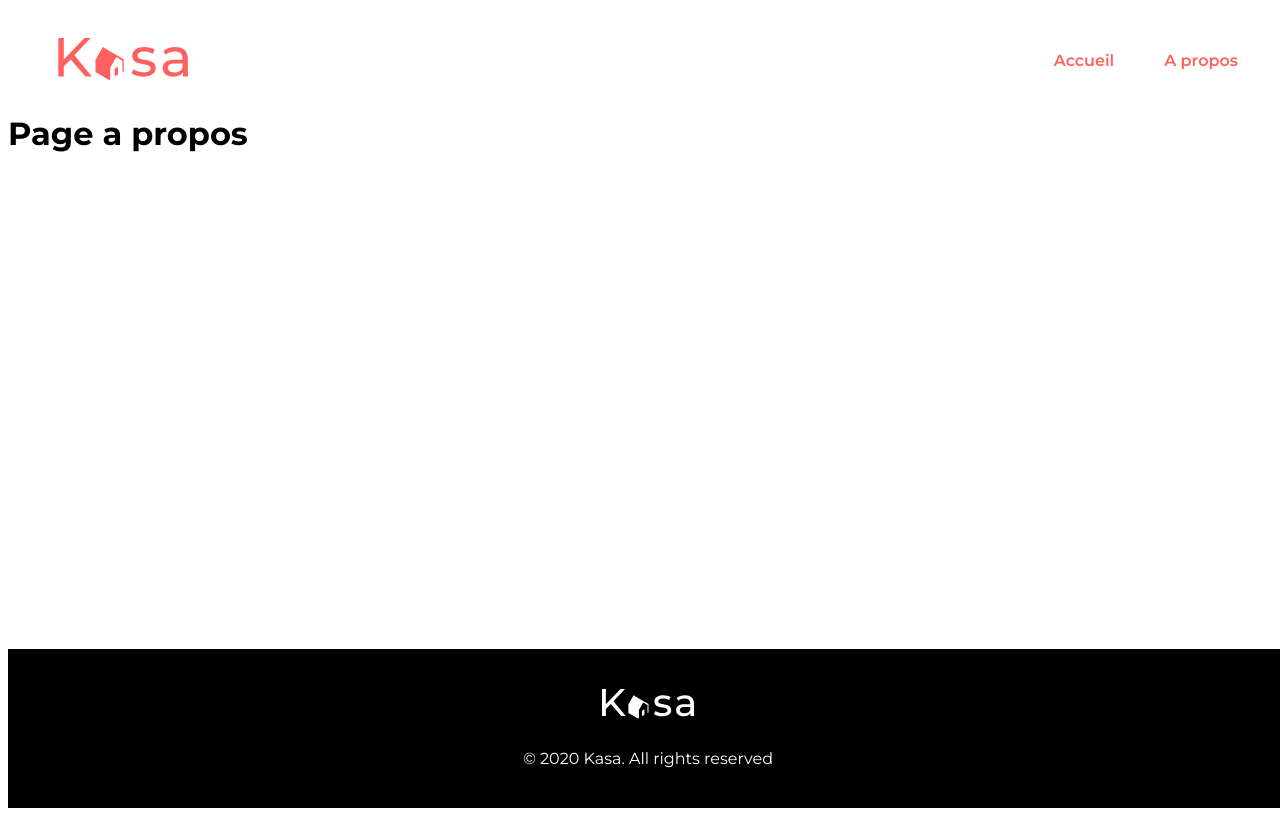
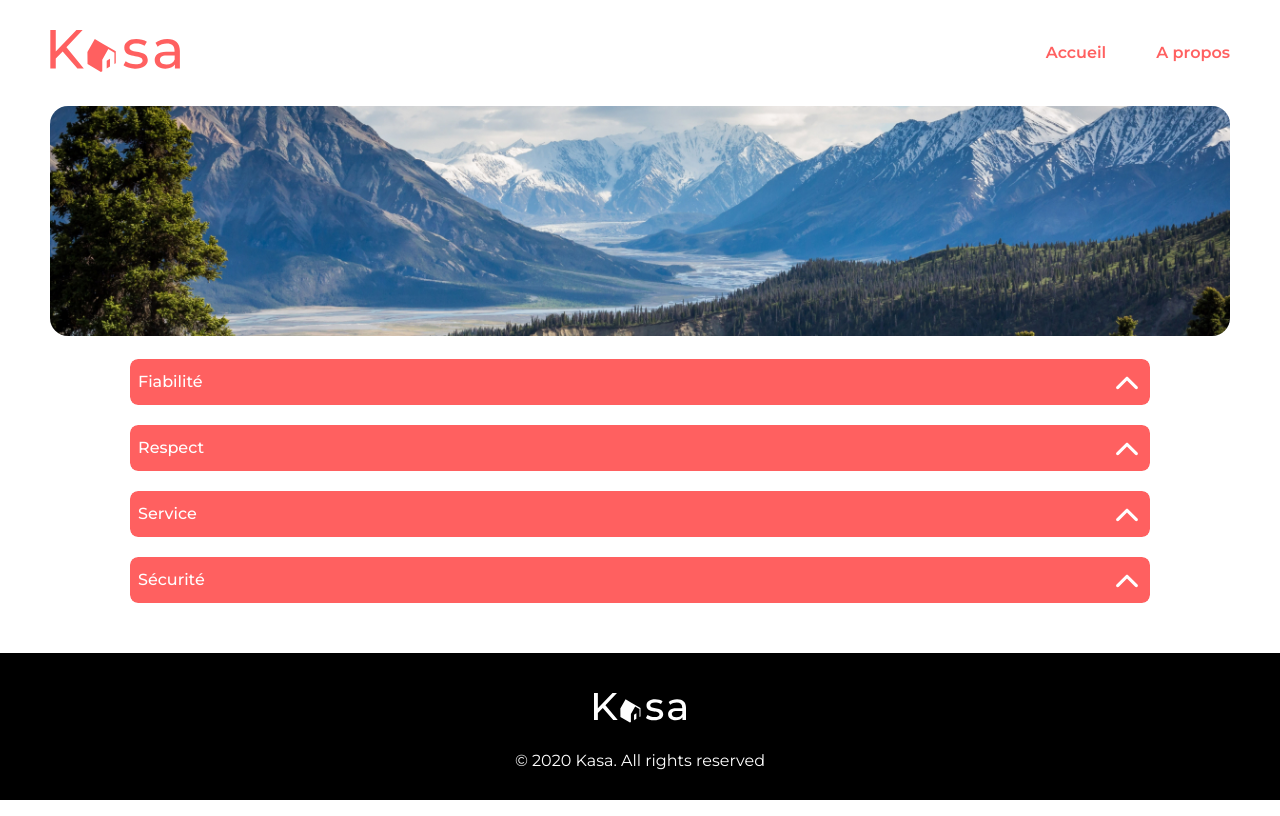
Before and after one commit to FPan7792/projet-kasa, a React (Create React App) app: page /about in a window 1280 px wide. Built offline with nearby package versions, Linux system fonts and the light colour scheme.

Commit message:
about page desktop version wip

```diff
--- a/src/App.js
+++ b/src/App.js
@@ -10,7 +10,7 @@ import ErrorPage from "./pages/ErrorPage.js";
 
 // routes
 import Home from "./routes/Home/home";
-import About from "./routes/about";
+import About from "./routes/About/about";
 import Accomodation from "./routes/Accomodation/accomodation";
 
 const App = () => {
--- a/src/components/Collapse/Collapse.js
+++ b/src/components/Collapse/Collapse.js
@@ -23,7 +23,7 @@ const Collapse = (props) => {
         />
       </div>
       <div className={!isOpen ? styles.closed_description : styles.description}>
-        {props.children}
+        <p className={styles.description__p}>{props.children}</p>
       </div>
     </div>
   );
--- a/src/components/Collapse/collapse.module.scss
+++ b/src/components/Collapse/collapse.module.scss
@@ -39,21 +39,47 @@
   }
 
   .description {
-    padding: 16px;
     line-height: 23px;
-    transition: all 0.5s ease-out;
+    transition: all 0.7s;
+    box-sizing: border-box;
+    height: 100%;
+    min-height: 100px;
+    max-height: 500px;
+    overflow-y: auto;
+    // display: flex;
+    // padding: 16px;
 
-    box-sizing: border-box;
-    height: 210px;
-    min-height: 210px;
-    overflow-y: auto;
+    p {
+      // min-height: 100%;
+      opacity: 1;
+      transform: translateY(0%);
+      height: 100%;
+      // flex-grow: 1;
+      transition: all 0.7s;
+    }
   }
 
   .closed_description {
-    padding: 0px;
     line-height: 23px;
-    transition: all 0.5s ease-out;
+    transition: all 0.7s;
     height: 0px;
     min-height: 0px;
+    max-height: 0px;
+    display: flex;
+    p {
+      transition: all 0.7s;
+      height: 0px;
+      opacity: 0;
+      transform: translateY(-100%);
+
+      // flex-grow: 0;
+    }
+  }
+
+  .description__p {
+    // padding: 16px;
+    // width: 90%;
+    margin: 20px;
+    // flex-grow: 1;
   }
 }
--- a/src/index.scss
+++ b/src/index.scss
@@ -1,5 +1,130 @@
 // RESET CSS
 @import-normalize; /* bring in normalize.css styles */
+
+html,
+body,
+div,
+span,
+applet,
+object,
+iframe,
+h1,
+h2,
+h3,
+h4,
+h5,
+h6,
+p,
+blockquote,
+pre,
+a,
+abbr,
+acronym,
+address,
+big,
+cite,
+code,
+del,
+dfn,
+em,
+img,
+ins,
+kbd,
+q,
+s,
+samp,
+small,
+strike,
+strong,
+sub,
+sup,
+tt,
+var,
+b,
+u,
+i,
+center,
+dl,
+dt,
+dd,
+ol,
+ul,
+li,
+fieldset,
+form,
+label,
+legend,
+table,
+caption,
+tbody,
+tfoot,
+thead,
+tr,
+th,
+td,
+article,
+aside,
+canvas,
+details,
+embed,
+figure,
+figcaption,
+footer,
+header,
+hgroup,
+menu,
+nav,
+output,
+ruby,
+section,
+summary,
+time,
+mark,
+audio,
+video {
+  margin: 0;
+  padding: 0;
+  border: 0;
+  font-size: 100%;
+  font: inherit;
+  vertical-align: baseline;
+}
+/* HTML5 display-role reset for older browsers */
+article,
+aside,
+details,
+figcaption,
+figure,
+footer,
+header,
+hgroup,
+menu,
+nav,
+section {
+  display: block;
+}
+body {
+  line-height: 1;
+}
+ol,
+ul {
+  list-style: none;
+}
+blockquote,
+q {
+  quotes: none;
+}
+blockquote:before,
+blockquote:after,
+q:before,
+q:after {
+  content: "";
+  content: none;
+}
+table {
+  border-collapse: collapse;
+  border-spacing: 0;
+}
 
 * {
   box-sizing: border-box;
@@ -15,7 +140,6 @@ ul {
 body {
   box-sizing: border-box;
   max-width: 1440px;
-  width: 100vw;
   font-family: "Montserrat", -apple-system, BlinkMacSystemFont, "Segoe UI",
     "Roboto", "Oxygen", "Ubuntu", "Cantarell", "Fira Sans", "Droid Sans",
     "Helvetica Neue", sans-serif;
--- /dev/null
+++ b/src/routes/About/about.js
@@ -0,0 +1,49 @@
+import styles from "./about.module.scss";
+import Collapse from "../../components/Collapse/Collapse";
+import bannerImg from "../../assets/imgs/fond_about.jpg";
+
+const About = () => {
+  const reinsurrances = [
+    {
+      title: "Fiabilité",
+      description:
+        "Lorem ipsum dolor sit amet, consectetur adipiscing elit. Curabitur vel massa eu risus ultrices laoreet vel et tortor. Quisque sit amet sollicitudin urna, id facilisis tortor. Morbi magna ipsum, luctus at sollicitudin vel, elementum eu ipsum. Ut nec sodales odio, ut volutpat ligula. Vivamus suscipit non dui in ullamcorper. Vestibulum interdum odio ac fermentum vehicula. Phasellus nisl odio, finibus ut urna dapibus, feugiat consequat dolor.",
+    },
+    {
+      title: "Respect",
+      description:
+        "Lorem ipsum dolor sit amet, consectetur adipiscing elit. Curabitur vel massa eu risus ultrices laoreet vel et tortor. Quisque sit amet sollicitudin urna, id facilisis tortor. Morbi magna ipsum, luctus at sollicitudin vel, elementum eu ipsum. Ut nec sodales odio, ut volutpat ligula. Vivamus suscipit non dui in ullamcorper. Vestibulum interdum odio ac fermentum vehicula. Phasellus nisl odio, finibus ut urna dapibus, feugiat consequat dolor.",
+    },
+    {
+      title: "Service",
+      description:
+        "Lorem ipsum dolor sit amet, consectetur adipiscing elit. Curabitur vel massa eu risus ultrices laoreet vel et tortor. Quisque sit amet sollicitudin urna, id facilisis tortor. Morbi magna ipsum, luctus at sollicitudin vel, elementum eu ipsum. Ut nec sodales odio, ut volutpat ligula. Vivamus suscipit non dui in ullamcorper. Vestibulum interdum odio ac fermentum vehicula. Phasellus nisl odio, finibus ut urna dapibus, feugiat consequat dolor.",
+    },
+    {
+      title: "Sécurité",
+      description:
+        "Lorem ipsum dolor sit amet, consectetur adipiscing elit. Curabitur vel massa eu risus ultrices laoreet vel et tortor. Quisque sit amet sollicitudin urna, id facilisis tortor. Morbi magna ipsum, luctus at sollicitudin vel, elementum eu ipsum. Ut nec sodales odio, ut volutpat ligula. Vivamus suscipit non dui in ullamcorper. Vestibulum interdum odio ac fermentum vehicula. Phasellus nisl odio, finibus ut urna dapibus, feugiat consequat dolor.",
+    },
+  ];
+
+  return (
+    <div className={styles.container}>
+      <img
+        className={styles.banner__img}
+        src={bannerImg}
+        alt=""
+        height={"auto"}
+        width={"auto"}
+      />
+      <div className={styles.collapse_container}>
+        {reinsurrances.map((item, index) => (
+          <Collapse key={index} title={item.title}>
+            {item.description}
+          </Collapse>
+        ))}
+      </div>
+    </div>
+  );
+};
+
+export default About;
--- /dev/null
+++ b/src/routes/About/about.module.scss
@@ -0,0 +1,23 @@
+@use "../../base.scss";
+
+.container {
+  padding: 0 50px;
+
+  .banner__img {
+    border-radius: 18px;
+    object-fit: cover;
+    object-position: center;
+    min-height: 200px;
+    max-height: 500px;
+    height: 230px;
+    width: 100%;
+  }
+
+  .collapse_container {
+    margin: 20px 0;
+    padding: 0 80px;
+    display: flex;
+    flex-direction: column;
+    gap: 20px;
+  }
+}
--- a/src/routes/about.js
+++ /dev/null
@@ -1,9 +0,0 @@
-const About = () => {
-  return (
-    <>
-      <h1>Page a propos</h1>
-    </>
-  );
-};
-
-export default About;
```
Also changed, not shown: src/assets/imgs/fond_about.jpg (added).
